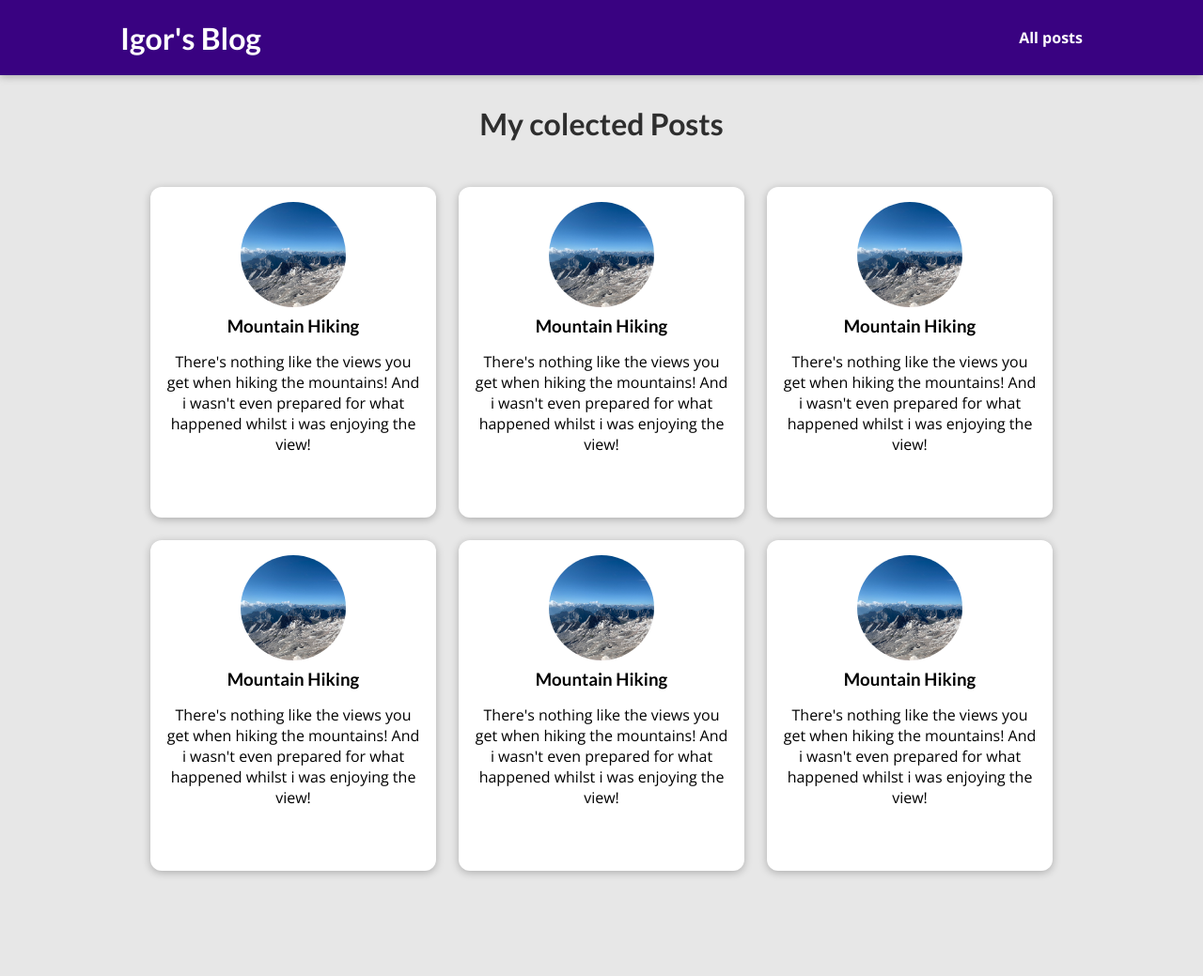
After one commit to kavliukigor/Django-course, a Django app: template my_site/blog/templates/blog/all-posts.html in a window 1280 px wide. The commit adds this page. Shown: the whole page at 94% size. Run offline with Django 5.2, Linux system fonts and the light colour scheme; the template is opened without the code that fills it, so the values that code supplies are empty.

Commit message:
feat: Enhance blog functionality by updating URL patterns, implementing posts view, and improving CSS styling for posts

```diff
--- /dev/null
+++ b/my_site/blog/static/blog/all-posts.css
@@ -0,0 +1,43 @@
+body {
+    background-color: #e7e7e7;
+  }
+
+  #main-navigation {
+    background-color: #390281;
+    box-shadow: 0 2px 8px rgba(0, 0, 0, 0.25);
+  }
+
+  #all-posts {
+    margin: 7rem auto;
+    width: 90%;
+    max-width: 60rem;
+  }
+
+  #all-posts h2 {
+    text-align: center;
+    font-size: 2rem;
+    color: #2e2e2e;
+    margin: 3rem 0;
+  }
+
+  ul {
+    list-style: none;
+    margin: 0;
+    padding: 0;
+    display: grid;
+    grid-template-columns: repeat(auto-fill, minmax(17rem, 1fr));
+    gap: 1.5rem;
+  }
+
+  .post img {
+    width: 7rem;
+    height: 7rem;
+  }
+
+  .post a {
+    height: 22rem;
+    transform-origin: center;
+    box-shadow: 0 2px 8px rgba(0, 0, 0, 0.25);
+    border-radius: 12px;
+    background-color: white;
+  }
--- /dev/null
+++ b/my_site/blog/static/blog/includes/post.css
@@ -0,0 +1,43 @@
+.post {
+    display: flex;
+    flex-direction: column;
+    align-items: center;
+    text-align: center;
+  }
+
+  .post a {
+    text-decoration: none;
+    color: black;
+    transition: all 0.2s ease;
+    padding: 1rem;
+  }
+
+  .post a:hover,
+  .post a:active {
+    transform: scale(1.1);
+    background-color: #390281;
+    color: white;
+  }
+
+  .post img {
+    width: 5rem;
+    height: 5rem;
+    object-fit: cover;
+    border-radius: 50%;
+  }
+
+  .post h3 {
+    margin: 0.25rem 0;
+  }
+
+  .post time {
+    color: #666666;
+    margin: 0.25rem;
+    font-style: italic;
+    font-size: 0.85rem;
+  }
+
+  .post:hover time,
+  .post:active time {
+    color: white;
+  }
--- /dev/null
+++ b/my_site/blog/templates/blog/all-posts.html
@@ -0,0 +1,26 @@
+{%extends 'base.html'%}
+{%load static%}
+
+{%block title%}
+All My Posts
+{%endblock%}
+
+{%block css_files%}
+    <link rel='stylesheet' href='{% static "blog/includes/post.css" %}'/>
+    <link rel='stylesheet' href='{%static "blog/all-posts.css"%}'>
+{%endblock%}
+
+{%block content%}
+<section id='all-posts'>
+    <h2>My colected Posts</h2>
+
+    <ul>
+        {%include "blog/includes/post.html"%}
+        {%include "blog/includes/post.html"%}
+        {%include "blog/includes/post.html"%}
+        {%include "blog/includes/post.html"%}
+        {%include "blog/includes/post.html"%}
+        {%include "blog/includes/post.html"%}
+    </ul>
+</section>
+{%endblock%}
--- /dev/null
+++ b/my_site/blog/templates/blog/includes/post.html
@@ -0,0 +1,15 @@
+{%load static%}
+
+<li>
+    <article class = 'post'>
+        <a href='{%url "post-detail-page" "the-mountains"%}'>
+            <img src='{%static "blog/images/mountains.jpg"%}' alt='Mountain hiking'/>
+            <div class='post__content'>
+                <h3>Mountain Hiking</h3>
+                <p>There's nothing like the views you get when hiking the mountains!
+                    And i wasn't even prepared for what happened whilst i was enjoying the view!
+                </p>
+            </div>
+        </a>
+    </article>
+</li>
--- a/my_site/blog/urls.py
+++ b/my_site/blog/urls.py
@@ -3,8 +3,8 @@ from django.urls import path
 from . import views
 
 urlpatterns=[
-    path('', views.index, name='starting_page'),
+    path('', views.index, name='starting-page'),
     path('posts', views.posts, name='posts-page'),
     path('posts/<slug:slug>', views.single_post,
-        name='posts-detail-page')
+        name='post-detail-page')
 ]
--- a/my_site/blog/views.py
+++ b/my_site/blog/views.py
@@ -6,7 +6,7 @@ def index(request):
     return render(request, 'blog/index.html')
 
 def posts(request):
-    pass
+    return render(request, 'blog/all-posts.html')
 
 def single_post(request,slug):
     pass
--- a/my_site/templates/base.html
+++ b/my_site/templates/base.html
@@ -11,6 +11,13 @@
     {%endblock%}
 </head>
 <body>
+    <header id='main-navigation'>
+        <h1><a href='{% url 'starting-page'%}'>Igor's Blog</a></h1>
+        <nav>
+            <a href='{%url 'posts-page'%}'>All posts</a>
+        </nav>
+    </header>
+
     {%block content%}
     {%endblock%}
 </body>
```
Also changed, not shown: my_site/blog/static/blog/index.css (+10 -0 lines), my_site/blog/templates/blog/index.html (+3 -20 lines).
